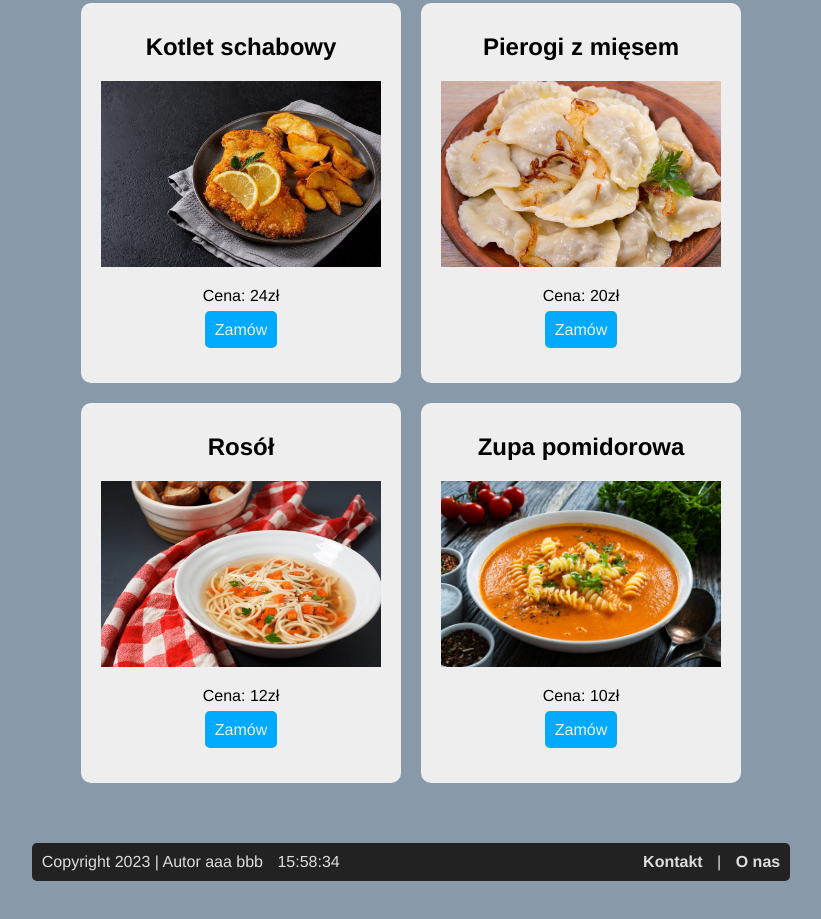
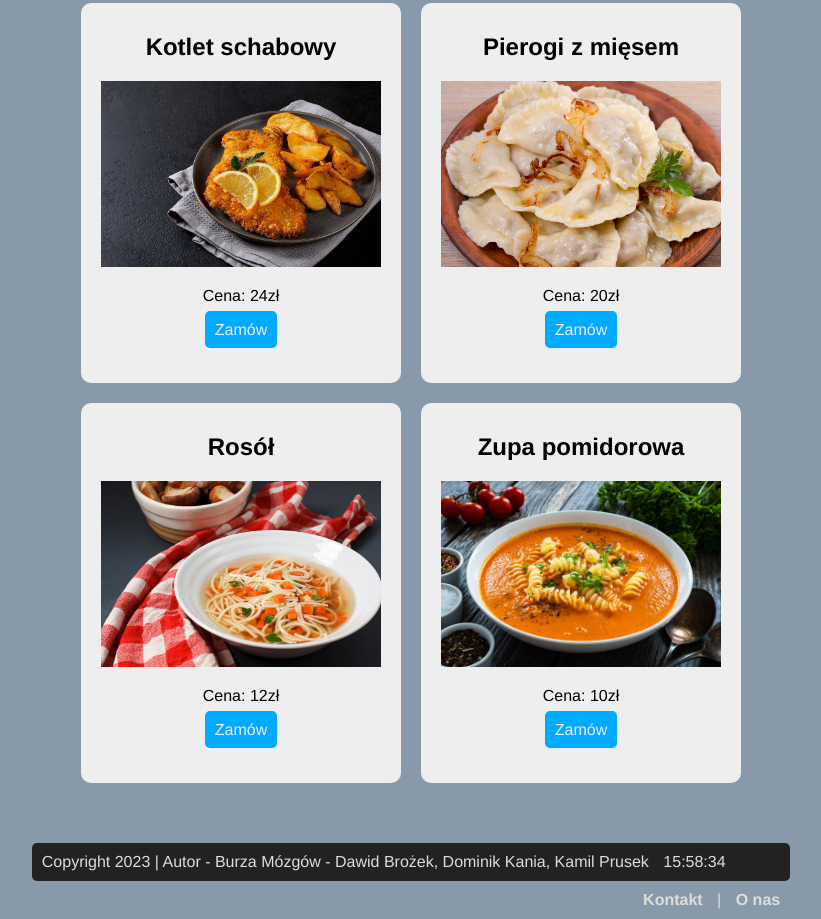
Before and after one commit to Nyeesir/amiw_burgir, a plain HTML site: page burgir2/index.html in a window 1280 px wide. Shown: the part 403-1322 px from the top of the page, without its empty margins (229-1050 px from the left). Before the commit the page ends 1292 px from the top, so only its background shows below. Drawn offline with nearby package versions, Linux system fonts and the light colour scheme.

Commit message:
komentarze do burzy mózgów

```diff
--- a/burgir2/index.html
+++ b/burgir2/index.html
@@ -5,15 +5,17 @@
 		<title>Gospoda online</title>
 		<link rel="stylesheet" href="style1.css">
 		<script src="script.js"></script>
+		<!-- import jquery z cdna -->
 		<script src="https://ajax.googleapis.com/ajax/libs/jquery/3.7.1/jquery.min.js"></script>
 		<script>
 			$( document ).ready(function() {
+				//instrukcja sprawiająca, że po kliknięciu w obrazek przy pozycji w menu
+				//zacznie powoli pojawiać się jego powiększona wersja z opisem potrawy
 				$(".dish .image-container img").click(function (){
-					//$(this).siblings("div").css("display","block");
 					$(this).siblings("div").fadeIn("2200");
 				})
+				//funkcja sprawiająca, że po kliknięciu w powiększony obrazek zacznie on powoli zanikać
 				$(".dish .image-container .info img").click(function (){
-					//$(this).parent().css("display","none");
 					$(this).parent().fadeOut("2200");
 				})
 			});
@@ -24,11 +26,17 @@
 		<div id="content">
 
 		<header>
+			<!-- Blok zawierający logo oraz menu nawigacji strony -->
 			<img id="logo" src="logo.png" />
 			<nav>
 				<a href="#">Home</a>
 				<a href="#">Promocje</a>
 				<div class="dropdown">
+					<!--
+					Blok typu dropdown
+					zawartość bloku dropdown-content jest ukryta i zostaje pokazana
+					po najechaniu na tekst:"Menu"
+				 	-->
 					<a href="#">Menu</a>
 					<div class="dropdown-content">
 						<a href="#">Zupy</a>
@@ -38,9 +46,21 @@
 					</div>
 				</div>
 				<div class="dropdown">
+					<!--
+					Blok typu dropdown
+					zawartość bloku dropdown-content jest ukryta i zostaje pokazana
+					po najechaniu na tekst:"Logowanie"
+					 -->
 					<a href="#" id="">Logowanie</a>
 					<div class="dropdown-content" id="formularz-logowania">
 						<form autocomplete="off">
+							<!--
+							formularz logowania do strony
+							funkcje checkEmail, checkPassword, checkIfSamePasswords zostają wywołane
+							przy każdym wpisaniu znaku w poszczególne pole.
+							Do każdej z tej funkcji przekazywany jest 'this', który jest elementem
+							typu 'input', który wywołuje tą funkcję
+							-->
 							<label for="email">
 								E-mail:
 								<input type="email" name="email" id="email" oninput="checkEmail(this)" autocomplete="off" />
@@ -54,6 +74,7 @@
 								<input type="password" name="pass2" id="pass2" oninput="checkIfSamePasswords(this)" autocomplete="off" />
 							</label>
 							<a href="#" onclick="register()">Zarejestruj</a>
+							<!-- Tag 'a' po naciśnięciu wywołuje funkcję odpowiedzialną za czyszczenie formularza -->
 						</form>
 					</div>
 				</div>
@@ -62,6 +83,7 @@
 		</header>
 
 		<div id="container">
+			<!-- Blok zawierający wszystkie pozycje w menu -->
 
 			<div class="dish">
 				<h2>Kotlet schabowy</h2>
@@ -118,7 +140,8 @@
 		</div>
 
 		<footer>
-			<div>Copyright 2023 | Autor aaa bbb</div>
+			<!-- Stopka strony -->
+			<div>Copyright 2023 | Autor - Burza Mózgów - Dawid Brożek, Dominik Kania, Kamil Prusek</div>
 			<div id="czas">00:00</div>
 			<div><a href="#">Kontakt</a> | <a href="#">O nas</a></div>
 		</footer>
--- a/burgir2/style1.css
+++ b/burgir2/style1.css
@@ -154,6 +154,10 @@ nav > a:first-child{
 }
 
 @media screen and (max-width: 750px) {
+    /*
+    Właściwości w tym bloku zostaną zastosowane tylko jeżeli
+    ekran posiada rozdzielczość o maksymalnej szerokościi 750px
+     */
 
     #content{
         width: 100%;
```
Also changed, not shown: burgir2/script.js (+37 -0 lines).
